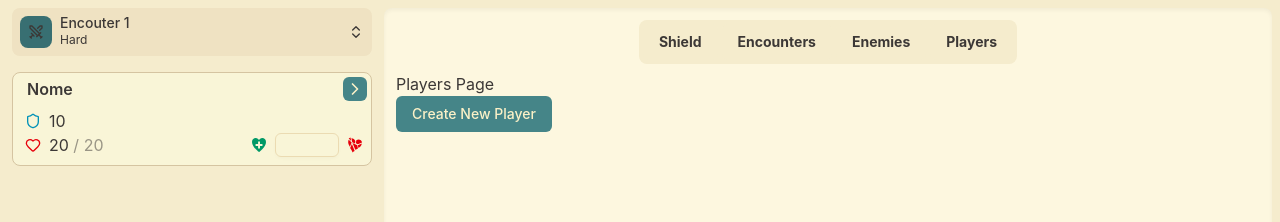
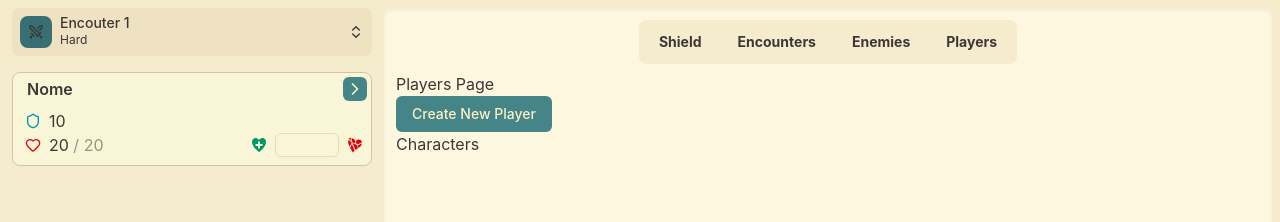
Before and after one commit to PedroVMLopes/rpv-front, a Next.js app: page /players in a window 1280 px wide. Shown: the top 222 px of the page. Built offline with nearby package versions, Linux system fonts and the light colour scheme.

Commit message:
feat: Data persistance with zustand on localstorage

```diff
--- a/app/players/create/page.tsx
+++ b/app/players/create/page.tsx
@@ -1,10 +1,13 @@
 "use client"
 
+import { useCharacterStore } from "@/store/useCharacterStore";
 import CharacterForm from "@/components/character-form/CharacterForm";
 import { Button } from "@/components/ui/button";
 import Link from "next/link";
 
 export default function CreatePlayer() {
+    const addCharacter = useCharacterStore((state) => state.addCharacter);
+
     return (
         <div>
             <Link href={"/players"}>
@@ -12,11 +15,10 @@ export default function CreatePlayer() {
             </Link>
             <div className="mt-4 w-full flex flex-col items-center">
                 <h1 className="mb-4">Create a New Player</h1>
-                <p>Besides the name all of the informations below are optional. You can add everything now or save it and add the rest later.</p>
                 <CharacterForm
                     type="player"
                     onSubmit={(data) => {
-                        console.log("Novo jogador:", data);
+                        addCharacter(data, "player");
                     }}
                 />
             </div>
--- a/app/players/page.tsx
+++ b/app/players/page.tsx
@@ -1,13 +1,26 @@
+"use client"
+
 import { Button } from "@/components/ui/button";
+import { useCharacterStore } from "@/store/useCharacterStore";
 import Link from "next/link";
 
 export default function Players() {
+    const characters = useCharacterStore((state) => state.characters);
+
     return (
         <div className="flex flex-col">
             <p>Players Page</p>
             <Link href={"/players/create"}>
                 <Button>Create New Player</Button>
             </Link>
+            <div className="grid grid-cols-2">
+                <h1>Characters</h1>
+                {characters.map((char) => (
+                    <li key={char.id}>
+                        <strong>{char.name}</strong> ({char.type})
+                    </li>
+                ))}
+            </div>
         </div>
 
     )
--- a/components/character-form/CharacterForm.tsx
+++ b/components/character-form/CharacterForm.tsx
@@ -8,8 +8,6 @@ import { Button } from "../ui/button";
 import CommonFields from "./fields/CommonFields";
 import PlayerFields from "./fields/PlayerFields";
 import EnemyFields from "./fields/EnemyFields";
-
-type CharacterType = keyof typeof characterSchemasByType;
 
 // Schema specific types
 type PlayerData = z.infer<typeof characterSchemasByType.player>;
--- a/components/character-form/fields/PlayerFields.tsx
+++ b/components/character-form/fields/PlayerFields.tsx
@@ -38,7 +38,7 @@ export default function PlayerFields({ form }: PlayerFieldsProps) {
 
             <FormField
                 control={form.control}
-                name="class"
+                name="characterClass"
                 render={({ field }) => (
                     <FormItem>
                         <FormLabel>Class</FormLabel>
--- a/lib/zodSchemas.ts
+++ b/lib/zodSchemas.ts
@@ -3,10 +3,10 @@ import { z } from "zod";
 export const commonFieldsSchema = z.object({
   name: z.string().min(1, "Name is required"),
   type: z.enum(["player", "enemy", "npc"]),
-  hp: z.number().optional(),
-  maxHp: z.number().optional(),
-  ac: z.number().optional(),
-  initiative: z.number().optional(),
+  hp: z.coerce.number().optional(),
+  maxHp: z.coerce.number().optional(),
+  ac: z.coerce.number().optional(),
+  initiative: z.coerce.number().optional(),
 
   attributes: z
     .array(
@@ -22,7 +22,6 @@ export const commonFieldsSchema = z.object({
         value: z.number().min(0).max(20).default(10).optional(),
       })
     )
-    .optional()
     .default([
       { name: "strength", value: 10 },
       { name: "dexterity", value: 10 },
@@ -34,14 +33,14 @@ export const commonFieldsSchema = z.object({
 })
 
 export const playerFieldsSchema = z.object({
-  level: z.number().optional(),
-  class: z.string().optional(),
+  level: z.coerce.number().optional(),
+  characterClass: z.string().optional(),
   subclass: z.string().optional(),
 })
 
 export const enemyFieldsSchema = z.object({
   creatureType: z.string().optional(),
-  cr: z.number().optional(),
+  cr: z.coerce.number().optional(),
   notes: z.string().optional(),
 })
 
--- /dev/null
+++ b/store/useCharacterStore.ts
@@ -0,0 +1,60 @@
+import { create } from "zustand";
+import { persist } from "zustand/middleware";
+import { z } from "zod";
+import { characterSchemasByType } from "@/lib/zodSchemas";
+
+// Data flux
+// Form (zod) -> PlayerData - without an ID
+// Generates an unique ID
+// Saves everything as a Character in the array characters: Character[]
+
+type PlayerData = z.infer<typeof characterSchemasByType.player>;
+type EnemyData = z.infer<typeof characterSchemasByType.enemy>;
+type NpcData = z.infer<typeof characterSchemasByType.npc>;
+
+type CharacterType = "player" | "enemy" | "npc";
+
+interface CharacterBase {
+  id: string;
+  type: CharacterType;
+}
+
+type PlayerCharacter = CharacterBase & PlayerData;
+type EnemyCharacter = CharacterBase & EnemyData;
+type NpcCharacter = CharacterBase & NpcData;
+
+export type Character = PlayerCharacter | EnemyCharacter | NpcCharacter;
+
+interface CharacterStore {
+  characters: Character[];
+  addCharacter: (data: PlayerData | EnemyData | NpcData, type: CharacterType) => void;
+  removeCharacter: (id: string) => void;
+  clearCharacters: () => void;
+}
+
+export const useCharacterStore = create<CharacterStore>()(
+  persist(
+    (set) => ({
+      characters: [],
+      addCharacter: (data, type) =>
+        set((state) => ({
+          characters: [
+            ...state.characters,
+            {
+              ...data,
+              type,
+              id: crypto.randomUUID(),
+            },
+          ],
+        })),
+      removeCharacter: (id) =>
+        set((state) => ({
+          characters: state.characters.filter((c) => c.id !== id),
+        })),
+      clearCharacters: () => set({ characters: [] }),
+    }),
+    {
+      name: "character-storage", // localStorage key
+    }
+  )
+);
```
